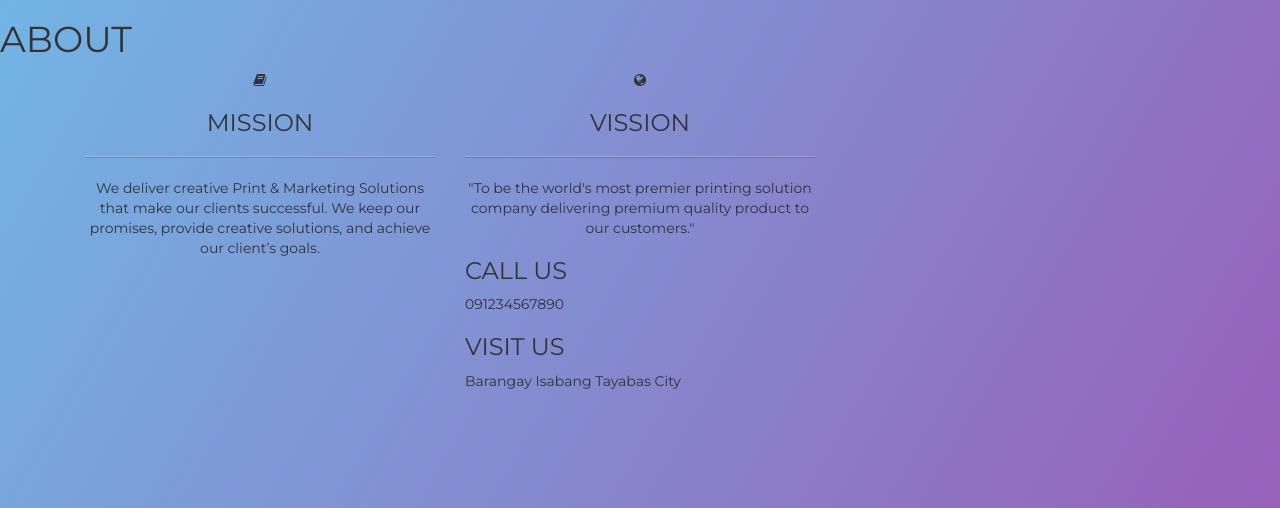
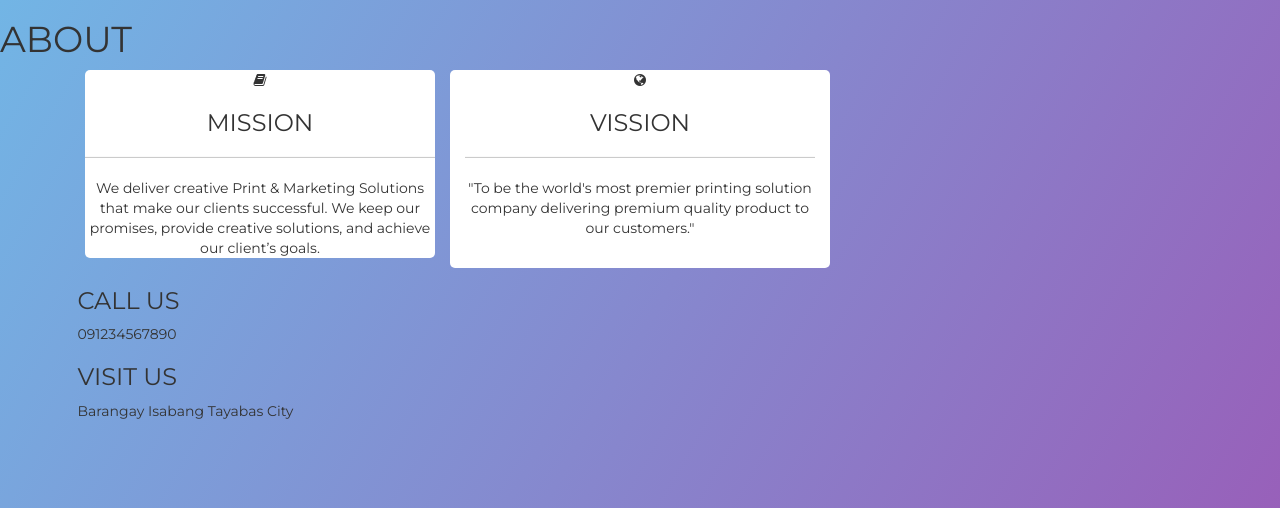
Before and after one commit to deuzdelacruz20/arg, a PHP site: page /arg/php/about.php in a window 1280 px wide. Shown: the part 62-570 px from the top of the page. Run offline with PHP 8.4, Linux system fonts and the light colour scheme.

Commit message:
modified about

```diff
--- a/php/about.php
+++ b/php/about.php
@@ -30,33 +30,36 @@
      <div class="content-box-lg">
          <div class="container">
              <div class="row">
-                 <div class="col-md-4">
-                    <div class="about-item text-center">
+                 <div class="col-md-4" >
+                    <div class="about-item text-center"style="background:white; border-radius:5px;">
                      <i class="fa fa-book"></i>
                      <h3>MISSION</h3>
                      <hr>
                      <p> We deliver creative Print & Marketing Solutions that make our clients successful. We keep our promises, provide creative solutions, and achieve our client’s goals. </p>
                      </div>
                  </div>
-                 <div class="col-md-4">
+                 <div class="col-md-4" style="background:white; border-radius:5px;">
                     <div class="about-item text-center">
                      <i class="fa fa-globe"></i>
                      <h3>VISSION</h3>
                      <hr>
                      <p> "To be the world's most premier printing solution company delivering premium quality product to our customers." </p>
                      </div>
-                     <div class="footer-area">
+
+</div>
+<div class="footer-area">
           <div class="callus">
             <h3>CALL US</h3>
             <p>091234567890 </p>
           </div>
+
           <div class="visitus">
             <h3>VISIT US</h3>
             <p>Barangay Isabang Tayabas City </p>
 
           </div>
 </div>
-
+        </div>
       </div>
  </section>
 
```
